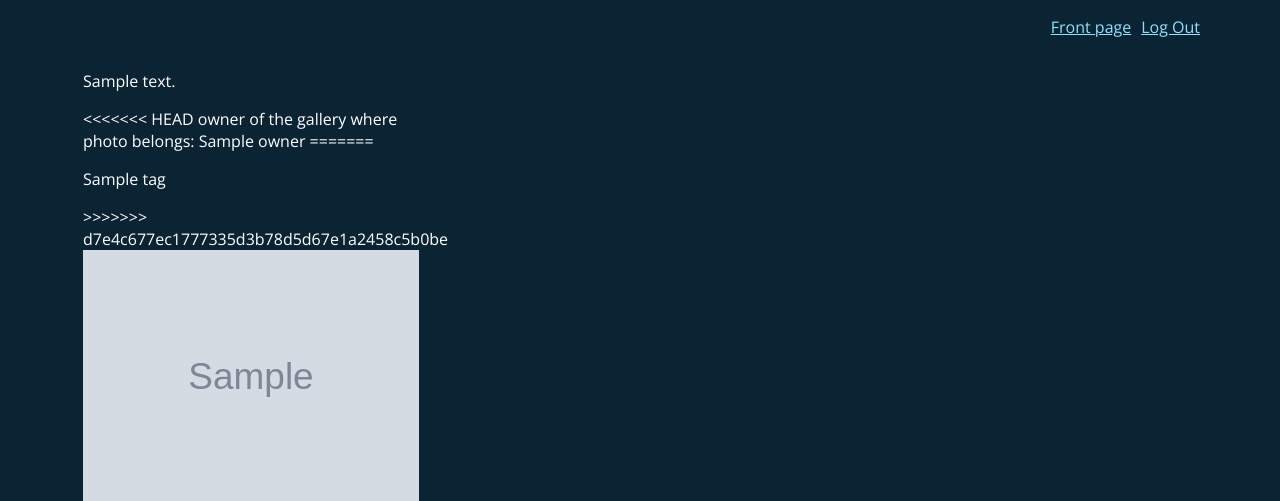
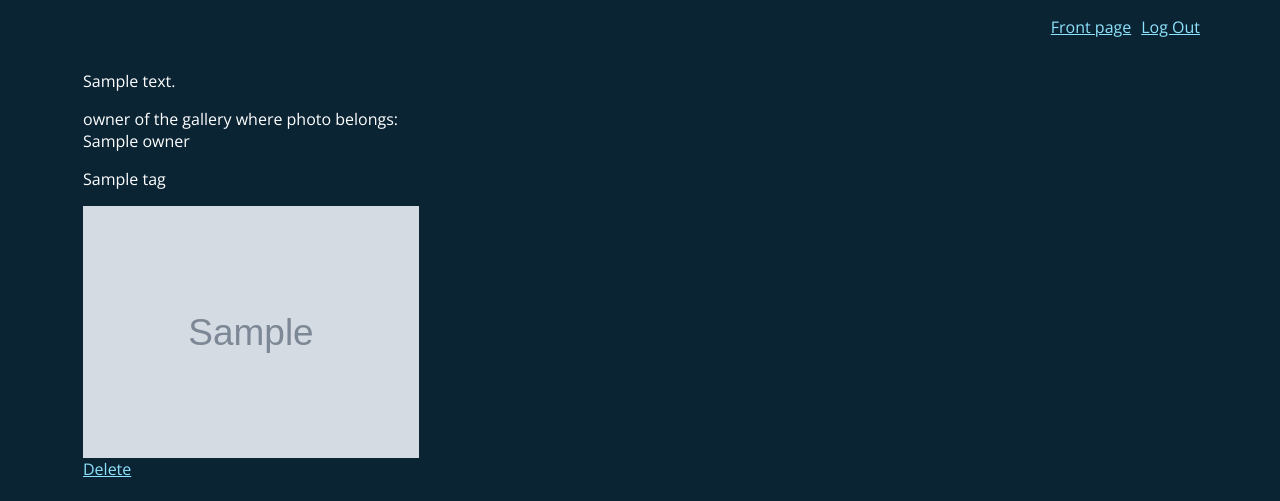
Before and after one commit to elisarissanen/django_photogallery, a Django app: template mysite/galleria/templates/galleria/galleria.html in a window 1280 px wide. Shown: the top 501 px of the page. Run offline with Django 3.2, Linux system fonts and the light colour scheme; the template is opened without the code that fills it: most values are stand-ins (such as "Sample title", 1, 10 or a date in 2020); grey boxes marked "Sample" are stand-in pictures; some libraries are stand-ins or nearby versions.

Commit message:
merge tehty loppuun asti, nyt ok

```diff
--- a/mysite/galleria/templates/galleria/galleria.html
+++ b/mysite/galleria/templates/galleria/galleria.html
@@ -50,14 +50,12 @@
             {% else %}
             <div style="float:left; width:30%; height:200px; margin-left: 3px">
                 <p>{{ UserPhoto.description }}</p>
-<<<<<<< HEAD
                 owner of the gallery where photo belongs: {{ UserPhoto.galleria.owner }}
-=======
+
 
                 <p>{{UserPhoto.tags.all|join:", "}}
                 </p>
 
->>>>>>> d7e4c677ec1777335d3b78d5d67e1a2458c5b0be
                 <!--Attempts to open the image to a new window-->
                 <a href="{{UserPhoto.image.url}}" target="_blank">
                 <img src="{{ UserPhoto.image_preview.url }}" class="img-responsive" style="width: 100%; float: left; margin-right: 10px;" />
```
